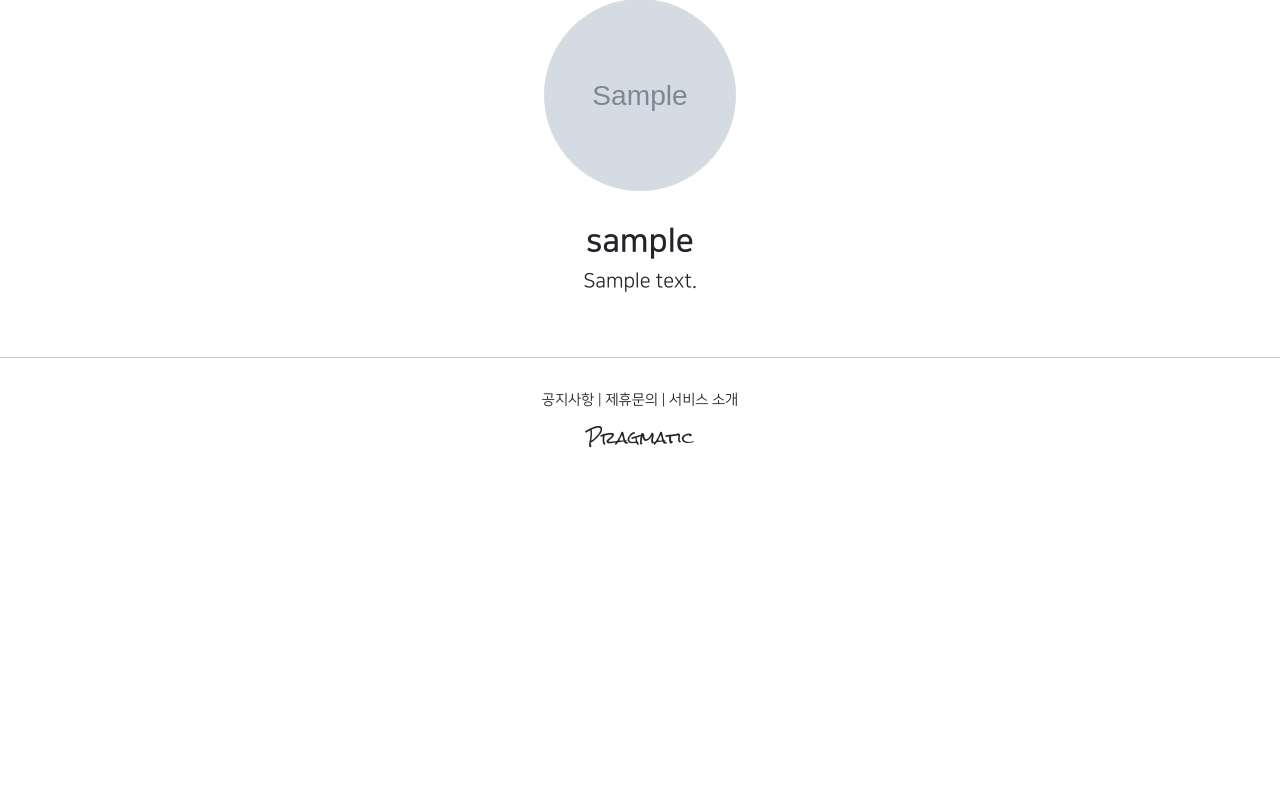
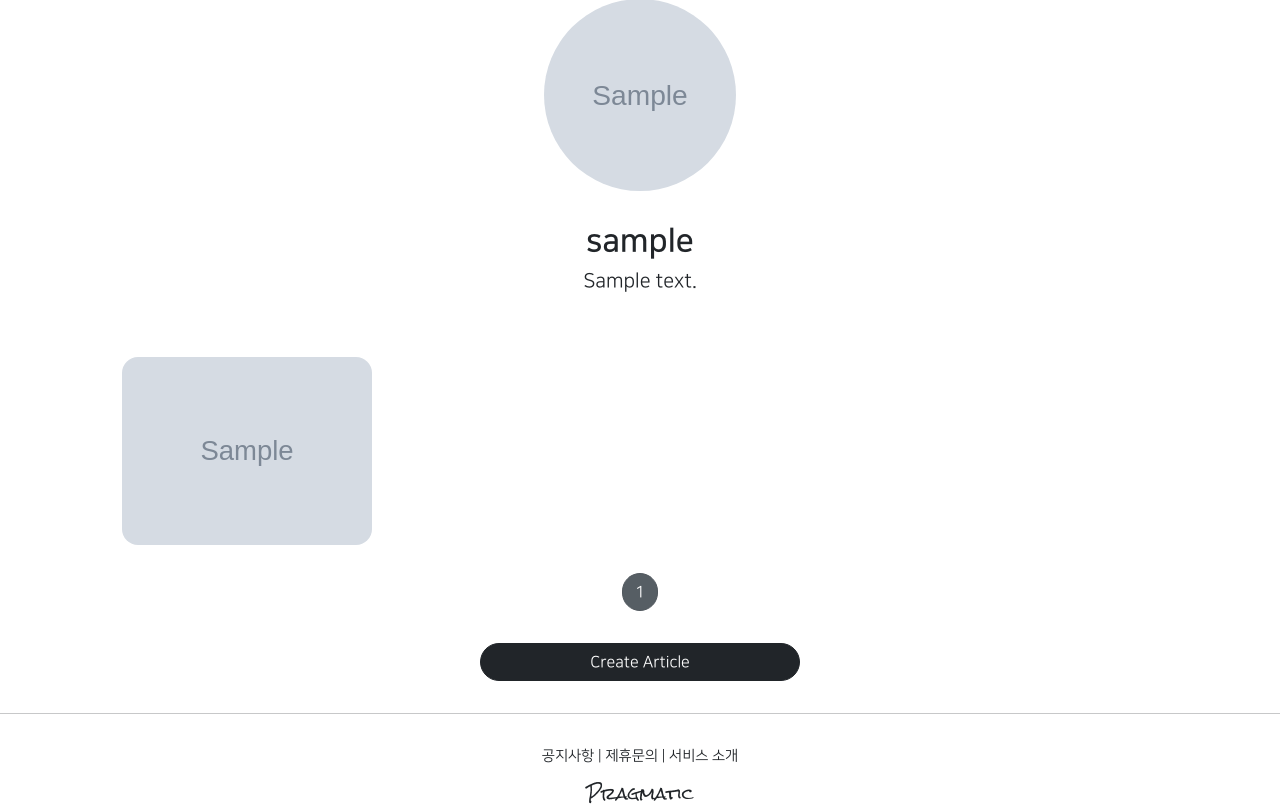
Before and after one commit to kim1210/pragmatic, a Django app: page /accounts/detail/1 in a window 1280 px wide. Shown: the part 218-1030 px from the top of the page. Before the commit the page ends 666 px from the top, so only its background shows below. Run offline with Django 3.2, Linux system fonts and the light colour scheme; tables that the repository leaves empty hold one stand-in row (values such as "Sample post"); grey boxes marked "Sample" are stand-in pictures; parts of the project's set-up code (start-up, migrations or seed data) failed here and were passed over; some libraries are stand-ins or nearby versions.

Commit message:
django course 41 commit

```diff
--- a/accountapp/templates/accountapp/detail.html
+++ b/accountapp/templates/accountapp/detail.html
@@ -48,6 +48,12 @@
             {% endif %}
 
         </div>
+
+        <div>
+
+            {% include 'snippets/list_fragment.html' with article_list=object_list %}
+
+        </div>
     </div>
 
 {% endblock %}
--- a/accountapp/views.py
+++ b/accountapp/views.py
@@ -8,10 +8,12 @@ from django.urls import reverse, reverse_lazy
 # Create your views here.
 from django.utils.decorators import method_decorator
 from django.views.generic import CreateView, DetailView, UpdateView, DeleteView
+from django.views.generic.list import MultipleObjectMixin
 
 from accountapp.decorators import account_ownership_required
 from accountapp.forms import AccountUpdateForm
 from accountapp.models import HelloWorld
+from articleapp.models import Article
 
 has_ownership = [account_ownership_required, login_required]
 
@@ -44,11 +46,17 @@ class AccountCreateView(CreateView):
     # 어떤 템플릿을 보여줄지 설정~
 
 # 24강
-class AccountDetailView(DetailView):
+class AccountDetailView(DetailView, MultipleObjectMixin):
     model = User
     # CreateView와 달리 Read의 기능이기 때문에, form이나 success_url을 따로 지정할 필요가 없다.
     context_object_name = 'target_user'
     template_name = 'accountapp/detail.html'
+
+    paginate_by = 25
+
+    def get_context_data(self, **kwargs):
+        object_list = Article.objects.filter(writer=self.get_object())
+        return super(AccountDetailView, self).get_context_data(object_list=object_list, **kwargs)
 
 # 25강 - update는 create와 거의 비슷
 @method_decorator(has_ownership, 'get')
--- a/articleapp/forms.py
+++ b/articleapp/forms.py
@@ -6,4 +6,4 @@ from articleapp.models import Article
 class ArticleCreationForm(ModelForm):
     class Meta:
         model = Article
-        fields = ['title', 'image', 'content']
+        fields = ['title', 'image', 'project', 'content']
--- a/articleapp/models.py
+++ b/articleapp/models.py
@@ -4,10 +4,14 @@ from django.contrib.auth.models import User
 from django.db import models
 
 # Create your models here.
+from projectapp.models import Project
+
 
 class Article(models.Model) :
     writer = models.ForeignKey(User, on_delete=models.SET_NULL, related_name='article', null=True)
     # on_delete=models.SET_NULL 설정은, 회원 탈퇴시 게시글의 writer가 NULL값으로 되도록 하는 것
+
+    project = models.ForeignKey(Project, on_delete=models.SET_NULL, related_name='article', null=True)
 
     title = models.CharField(max_length=200, null=True)
     image = models.ImageField(upload_to='article/', null=False)
--- a/projectapp/templates/projectapp/detail.html
+++ b/projectapp/templates/projectapp/detail.html
@@ -15,6 +15,12 @@
             </h5>
 
         </div>
+            {% include 'snippets/list_fragment.html' with article_list=object_list %}
+        <div>
+
+
+
+        </div>
     </div>
 
 {% endblock %}
--- /dev/null
+++ b/templates/snippets/list_fragment.html
@@ -0,0 +1,50 @@
+{% load static %}
+
+<style>
+
+.container {
+  padding : 0;
+  margin : 0, auato;
+  }
+
+.container a {
+  width : 45%;
+  max-width : 250px;
+  }
+
+
+.container div {
+  display: flex;
+  justify-content: center;
+  align-items: center;
+  border-radius: 1rem;
+}
+
+.container img {
+  width : 100%;
+  border-radius : 1rem;
+ }
+
+</style>
+{% if article_list %}
+  <div class="container">
+    {% for article in article_list %}
+    <a href="{% url 'articleapp:detail' pk=article.pk %}">
+        {% include 'snippets/card.html' with article=article %}
+    </a>
+    {% endfor %}
+  </div>
+  <script src="{% static 'js/magicgrid.js' %}"></script>
+{% else %}
+<div class="text-center">
+  <h1>No Articles YET!</h1>
+</div>
+{% endif %}
+
+{% include 'snippets/pagination.html' with page_obj=page_obj %}
+
+<div style="text-align : center;">
+  <a href="{% url 'articleapp:create' %}" class="btn btn-dark rounded-pill col-3 mt-3 mb-3 px-2">
+    Create Article
+  </a>
+</div>
```
Also changed, not shown: projectapp/views.py (+9 -1 lines), articleapp/migrations/0002_article_project.py (added).
